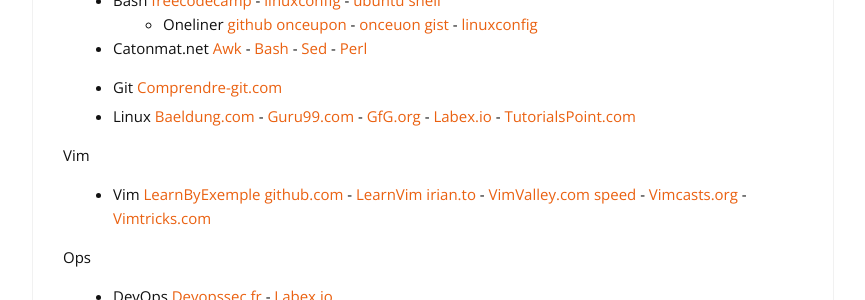
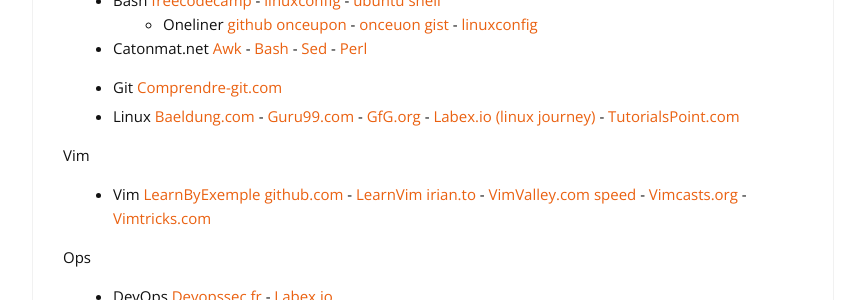
Before and after one commit to cylmat/cylmat.github.io, a Jekyll site: the page built from _pages/train.md, in a window 1280 px wide and 900 px high, scrolled down 1073 px. Shown: the part 154-454 px from the top of the window, without its empty margins (207-1072 px from the left). Built offline with Jekyll 4.4.1, drawn with Linux system fonts in a browser that asks for light colours; nearby versions of some CDN libraries.

Commit message:
Update Linux resources link in train.md

```diff
--- a/_pages/train.md
+++ b/_pages/train.md
@@ -52,7 +52,7 @@
 + Catonmat.net [Awk](https://catonmat.net/awk-one-liners-explained-part-one) - [Bash](https://catonmat.net/bash-one-liners-explained-part-one) - [Sed](https://catonmat.net/sed-one-liners-explained-part-one) - [Perl](https://catonmat.net/perl-one-liners-explained-part-one)
 + Git [Comprendre-git.com](https://comprendre-git.com)
 
-+ Linux [Baeldung.com](https://www.baeldung.com/linux) - [Guru99.com](https://www.guru99.com/fr/unix-linux-tutorial.html) - [GfG.org](https://www.geeksforgeeks.org/linux-tutorial) - [Labex.io](https://labex.io/skilltrees/linux) - [TutorialsPoint.com](https://www.tutorialspoint.com/unix/index.htm)
++ Linux [Baeldung.com](https://www.baeldung.com/linux) - [Guru99.com](https://www.guru99.com/fr/unix-linux-tutorial.html) - [GfG.org](https://www.geeksforgeeks.org/linux-tutorial) - [Labex.io (linux journey)](https://labex.io/skilltrees/linux) - [TutorialsPoint.com](https://www.tutorialspoint.com/unix/index.htm)
 
 Vim
 + Vim [LearnByExemple github.com](https://learnbyexample.github.io/vim_reference) - [LearnVim irian.to](https://learnvim.irian.to) - [VimValley.com speed](https://vimvalley.com/vim-movement-speed-challenge) - [Vimcasts.org](http://vimcasts.org) - [Vimtricks.com](https://vimtricks.com)
```
